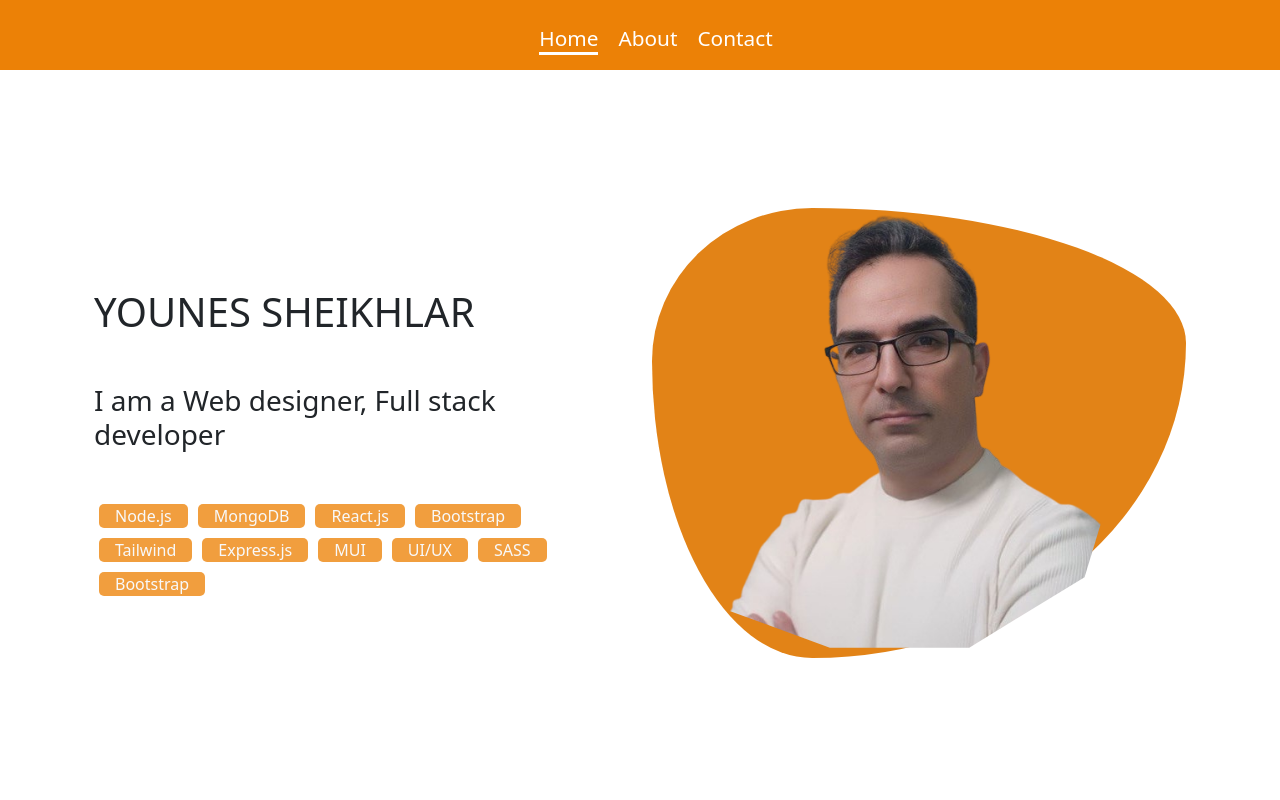
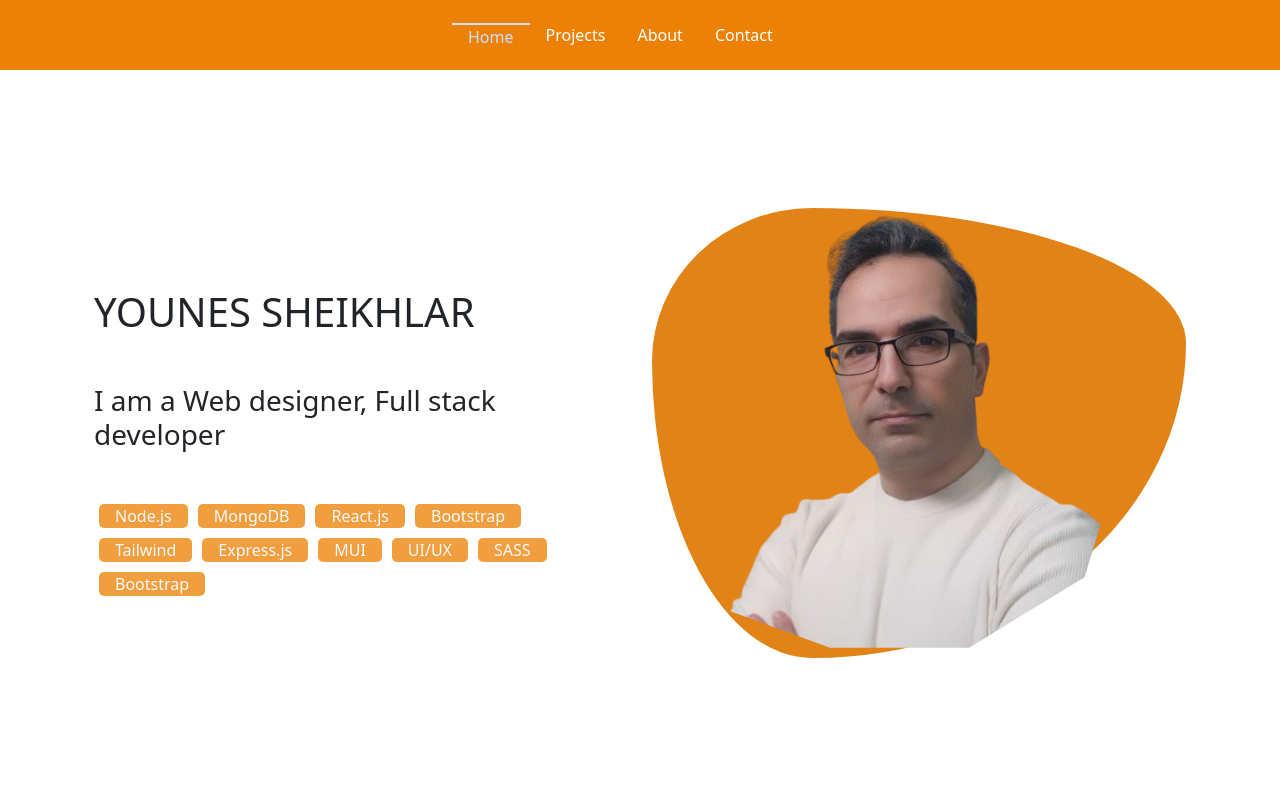
Before and after one commit to Younes-sh/portfolio, a React (Create React App) app in the folder portfolio/: page / in a window 1280 px wide. Shown: the top 800 px of the page. Built offline with nearby package versions, Linux system fonts and the light colour scheme.

Commit message:
added navbar bootstrap

```diff
--- a/portfolio/src/Components/Navbar/Menu.jsx
+++ b/portfolio/src/Components/Navbar/Menu.jsx
@@ -1,48 +1,52 @@
-import {Link , NavLink} from 'react-router-dom';
+import { NavLink } from 'react-router-dom';
+import Container from 'react-bootstrap/Container';
+import Nav from 'react-bootstrap/Nav';
+import Navbar from 'react-bootstrap/Navbar';
+// import NavDropdown from 'react-bootstrap/NavDropdown';
 import styled from 'styled-components';
-
-const UL = styled.ul`
-    display: flex;
-    list-style-type: none;
-    display:flex;
-    justify-content: center;
-    align-items: center;
-    z-index: 9000;
-
-    li {
-        padding : 10px ;
-
-        a {
-            color: #fff;
-            text-decoration: none;
-            font-size: 1.3rem;
-        }
-
-        .active {
-            color:#fff !important;
-            border-bottom: solid .2rem;
-        }
-    }
-`
-
 
 
 const Menu = () => {
+
+  const DIV = styled.div`
+    .navbar a{
+      color:#fff;
+      marging:20px;
+      border-bottom-width: 2px ;
+    }
+    .navbar .active {
+      color:#c7e1ff;
+      border-top:solid 2px;
+    }
+  `
   return (
-    <div className='w-100 pt-4'>
-        <UL>
-            <li>
-                <NavLink to='/' >Home</NavLink>
-            </li>
-            <li>
-                <NavLink to='/about' >About</NavLink>
-            </li>
-            <li>
-                <NavLink to='/contact' >Contact</NavLink>
-            </li>
-        </UL>
-    </div>
-  )
-}
+    <DIV>
+      <Navbar className='navbar' expand="lg" style={{position:'fixed',marginTop:'-20px',marginLeft:'-200px'}}>
+            <Container className='content'>
+              <Navbar.Toggle aria-controls="basic-navbar-nav" />
+                <Navbar.Collapse id="basic-navbar-nav">
+                <Nav className="me-auto">
+                <NavLink className='px-3 ' style={{textDecoration:'none'}} to='/' >Home</NavLink>
+                <NavLink className='px-3 ' style={{textDecoration:'none'}} to='/projects' >Projects</NavLink>
+                <NavLink className='px-3 ' style={{textDecoration:'none'}} to='/about' >About</NavLink>
+                <NavLink className='px-3 ' style={{textDecoration:'none'}} to='/contact' >Contact</NavLink>
+                {/* <NavDropdown title="Dropdown" id="basic-nav-dropdown">
+                  <NavDropdown.Item href="#action/3.1">Action</NavDropdown.Item>
+                  <NavDropdown.Item href="#action/3.2">
+                    Another action
+                  </NavDropdown.Item>
+                  <NavDropdown.Item href="#action/3.3">Something</NavDropdown.Item>
+                  <NavDropdown.Divider />
+                  <NavDropdown.Item href="#action/3.4">
+                    Separated link
+                  </NavDropdown.Item>
+                </NavDropdown> */}
+              </Nav>
+            </Navbar.Collapse>
+          </Container>
+      </Navbar>
+    </DIV>
+    )
+  }
 
 export default Menu
```
